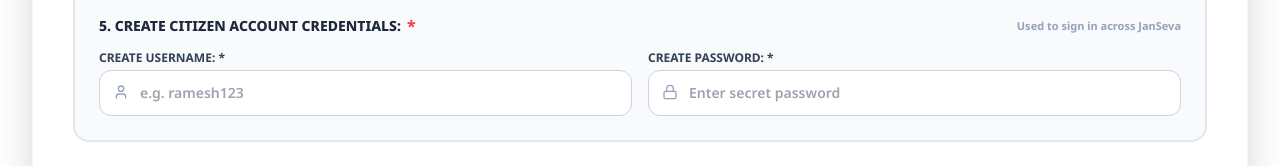
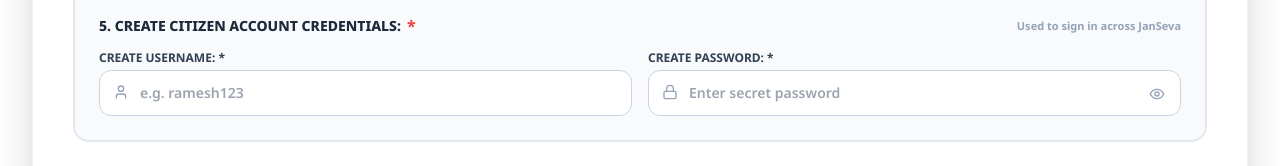
Before and after one commit to vadlabharathchary03-byte/IQX24-SMARTCIVIC, a React (Vite) app in the folder frontend/: page / in a window 1280 px wide. Shown: the part 768-934 px from the top of the page. Built offline with nearby package versions, Linux system fonts and the light colour scheme.

Commit message:
Add password show/hide eye toggle button

```diff
--- a/frontend/src/components/AuthPortal.jsx
+++ b/frontend/src/components/AuthPortal.jsx
@@ -1,5 +1,5 @@
 import React, { useState, useEffect } from 'react';
-import { User, Lock, Phone, CreditCard, CheckCircle2, ArrowRight, BookOpen, Mic, MapPin, Navigation, AlertCircle, Search, X, Shield, Sparkles, Check, Building2, KeyRound, AlertTriangle, Smartphone, Send, RefreshCw } from 'lucide-react';
+import { User, Lock, Eye, EyeOff, Phone, CreditCard, CheckCircle2, ArrowRight, BookOpen, Mic, MapPin, Navigation, AlertCircle, Search, X, Shield, Sparkles, Check, Building2, KeyRound, AlertTriangle, Smartphone, Send, RefreshCw } from 'lucide-react';
 import { LANGUAGES } from '../utils/translations';
 import { playAudioFeedback } from '../utils/speech';
 
@@ -43,6 +43,11 @@ export default function AuthPortal({ onLoginSuccess, currentLang, setLanguage })
   // Authority Login State
   const [authorityUsername, setAuthorityUsername] = useState('');
   const [authorityPassword, setAuthorityPassword] = useState('');
+
+  // Password visibility toggle states
+  const [showPassword, setShowPassword] = useState(false);
+  const [showLoginPassword, setShowLoginPassword] = useState(false);
+  const [showAuthorityPassword, setShowAuthorityPassword] = useState(false);
 
   // Mobile OTP Verification States
   const [isPhoneVerified, setIsPhoneVerified] = useState(false);
@@ -564,18 +569,26 @@ export default function AuthPortal({ onLoginSuccess, currentLang, setLanguage })
                   <div className="relative">
                     <Lock className="w-5 h-5 text-slate-400 absolute left-3.5 top-3.5" />
                     <input
-                      type="password"
+                      type={showAuthorityPassword ? 'text' : 'password'}
                       placeholder="Enter official officer password"
                       value={authorityPassword}
                       onChange={(e) => {
                         setAuthorityPassword(e.target.value);
                         if (e.target.value.trim()) setTouchedErrors(prev => ({ ...prev, authorityPassword: null }));
                       }}
-                      className={`w-full pl-11 pr-4 py-3 rounded-xl text-sm font-bold transition focus:ring-2 focus:ring-indigo-500 ${touchedErrors.authorityPassword
+                      className={`w-full pl-11 pr-11 py-3 rounded-xl text-sm font-bold transition focus:ring-2 focus:ring-indigo-500 ${touchedErrors.authorityPassword
                         ? 'border-2 border-red-500 bg-red-50/40 ring-4 ring-red-200'
                         : 'border border-slate-300 bg-slate-50'
                         }`}
                     />
+                    <button
+                      type="button"
+                      onClick={() => setShowAuthorityPassword(!showAuthorityPassword)}
+                      className="absolute right-3.5 top-3.5 p-1 text-slate-400 hover:text-slate-700 rounded-lg hover:bg-slate-200/50 transition cursor-pointer"
+                      title={showAuthorityPassword ? 'Hide password' : 'Show password'}
+                    >
+                      {showAuthorityPassword ? <EyeOff className="w-4 h-4 text-indigo-600" /> : <Eye className="w-4 h-4" />}
+                    </button>
                   </div>
                   {touchedErrors.authorityPassword && (
                     <p className="text-xs font-black text-red-600 mt-1 animate-in fade-in">
@@ -1300,18 +1313,26 @@ export default function AuthPortal({ onLoginSuccess, currentLang, setLanguage })
                         <div className="relative">
                           <Lock className="w-4 h-4 text-slate-400 absolute left-3.5 top-3.5" />
                           <input
-                            type="password"
+                            type={showPassword ? 'text' : 'password'}
                             placeholder="Enter secret password"
                             value={password}
                             onChange={(e) => {
                               setPassword(e.target.value);
                               if (e.target.value.trim()) setTouchedErrors(prev => ({ ...prev, password: null }));
                             }}
-                            className={`w-full pl-10 pr-4 py-3 rounded-xl text-sm font-semibold transition focus:ring-2 focus:ring-blue-500 ${touchedErrors.password
+                            className={`w-full pl-10 pr-11 py-3 rounded-xl text-sm font-semibold transition focus:ring-2 focus:ring-blue-500 ${touchedErrors.password
                               ? 'border-2 border-red-500 bg-red-50/40 ring-4 ring-red-200'
                               : 'border border-slate-300 bg-white'
                               }`}
                           />
+                          <button
+                            type="button"
+                            onClick={() => setShowPassword(!showPassword)}
+                            className="absolute right-3 top-3 p-1 text-slate-400 hover:text-slate-600 rounded-lg hover:bg-slate-100 transition cursor-pointer"
+                            title={showPassword ? 'Hide password' : 'Show password'}
+                          >
+                            {showPassword ? <EyeOff className="w-4 h-4 text-blue-600" /> : <Eye className="w-4 h-4" />}
+                          </button>
                         </div>
                         {touchedErrors.password && (
                           <p className="text-xs font-black text-red-600 mt-1 animate-in fade-in">
@@ -1481,18 +1502,26 @@ export default function AuthPortal({ onLoginSuccess, currentLang, setLanguage })
                         <div className="relative">
                           <Lock className="w-5 h-5 text-slate-400 absolute left-3.5 top-3.5" />
                           <input
-                            type="password"
+                            type={showLoginPassword ? 'text' : 'password'}
                             placeholder="Enter your password"
                             value={loginPassword}
                             onChange={(e) => {
                               setLoginPassword(e.target.value);
                               if (e.target.value.trim()) setTouchedErrors(prev => ({ ...prev, loginPassword: null }));
                             }}
-                            className={`w-full pl-11 pr-4 py-3 rounded-xl text-sm font-bold transition focus:ring-2 focus:ring-blue-500 ${touchedErrors.loginPassword
+                            className={`w-full pl-11 pr-11 py-3 rounded-xl text-sm font-bold transition focus:ring-2 focus:ring-blue-500 ${touchedErrors.loginPassword
                               ? 'border-2 border-red-500 bg-red-50/40 ring-4 ring-red-200'
                               : 'border border-slate-300 bg-slate-50'
                               }`}
                           />
+                          <button
+                            type="button"
+                            onClick={() => setShowLoginPassword(!showLoginPassword)}
+                            className="absolute right-3.5 top-3.5 p-1 text-slate-400 hover:text-slate-600 rounded-lg hover:bg-slate-200/50 transition cursor-pointer"
+                            title={showLoginPassword ? 'Hide password' : 'Show password'}
+                          >
+                            {showLoginPassword ? <EyeOff className="w-4 h-4 text-blue-600" /> : <Eye className="w-4 h-4" />}
+                          </button>
                         </div>
                         {touchedErrors.loginPassword && (
                           <p className="text-xs font-black text-red-600 mt-1 animate-in fade-in">
```
